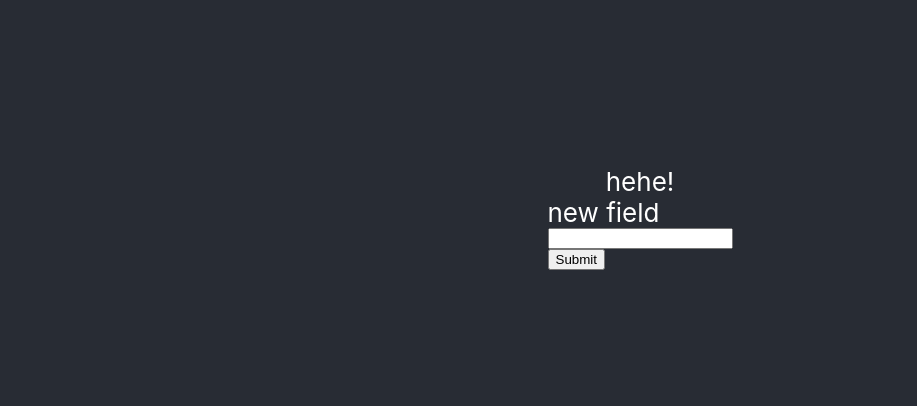
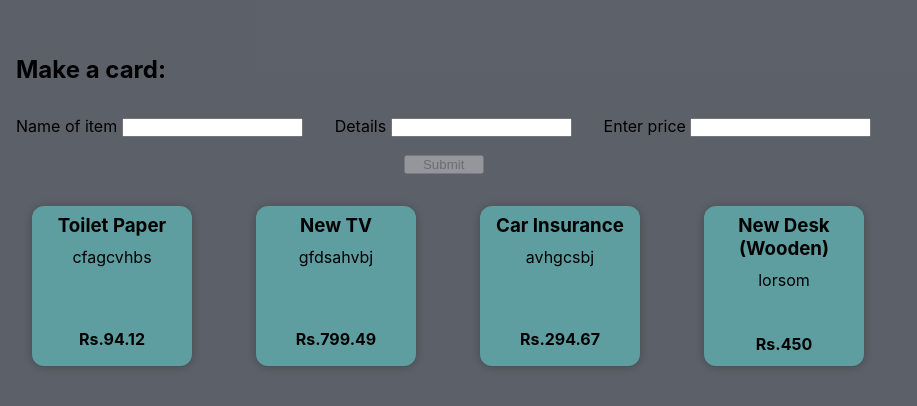
Before and after one commit to mohnish-sib/My-project1, a React (Create React App) app: page / in a window 1280 px wide. Shown: the part 182-588 px from the top of the page, without its empty margins (0-917 px from the left). Built offline with nearby package versions, Linux system fonts and the light colour scheme.

Commit message:
created cards

```diff
--- a/src/App.css
+++ b/src/App.css
@@ -1,11 +1,13 @@
 .App {
   text-align: center;
+  min-height: 100vh;
+  background-color: #3a404ad2;
+  display: flex;
+  flex-direction: column;
+  align-items: flex-start;
+  justify-content: center;
 }
 
-.App-logo {
-  height: 40vmin;
-  pointer-events: none;
-}
 
 @media (prefers-reduced-motion: no-preference) {
   .App-logo {
@@ -27,12 +29,7 @@
 .App-link {
   color: #61dafb;
 }
+.cards-container{
+  display: flex;
 
-@keyframes App-logo-spin {
-  from {
-    transform: rotate(0deg);
-  }
-  to {
-    transform: rotate(360deg);
-  }
 }
--- a/src/App.js
+++ b/src/App.js
@@ -4,9 +4,7 @@ import Main from './component/Main';
 function App() {
   return (
     <div className="App">
-      <header className="App-header">
         <Main />
-      </header>
     </div>
   );
 }
--- a/src/component/Main.js
+++ b/src/component/Main.js
@@ -1,10 +1,26 @@
+import { useState } from "react";
+import Card from "./card/Card";
+import { CARD_DETAILS } from "./details/Details";
 import FormComp from "./form/Form";
+import "../App.css";
 
 function Main() {
+  const [details, setDetails] = useState(CARD_DETAILS);
+
+
+
   return (
     <>
-      <div>hehe!</div>
       <FormComp />
+      <div className="cards-container">
+        {details.map((child) => (
+          <Card
+            title={child.title}
+            amount={child.amount}
+            info={child.info}
+          />
+        ))}
+      </div>
     </>
   );
 }
--- /dev/null
+++ b/src/component/card/Card.css
@@ -0,0 +1,33 @@
+* {
+    padding: 0;
+    margin: 0;
+}
+.cardContainer{
+    display: flex;
+    flex-direction: column;
+    justify-content: flex-start;
+    align-items: center;
+    height: 10rem;
+    width: 10rem;
+    border: 2px #000 bold;
+    border-radius: 12px;
+    box-shadow: 0 1px 8px rgba(0, 0, 0, 0.25);
+    margin: 2rem;
+    background-color: cadetblue;
+}
+.itemName{
+    padding: 0.5rem;
+}
+.subHeading{
+    padding: 2px;
+    height: 40%;
+}
+.price{
+    height: 30%;
+    padding: 2px;
+    display: flex;
+    align-items: center;
+    justify-content: center;
+    /* align-self: flex-end;
+    justify-self: flex-end; */
+}
--- /dev/null
+++ b/src/component/card/Card.js
@@ -0,0 +1,14 @@
+import React  from "react";
+import './Card.css';
+
+
+export default function Card(props) {
+
+    return(
+        <div className="cardContainer">
+            <h3 className="itemName">{props.title}</h3>
+            <p className="subHeading">{props.info}</p>
+            <h4 className="price">Rs.{props.amount}</h4>
+        </div>
+    );
+}
--- /dev/null
+++ b/src/component/details/Details.js
@@ -0,0 +1,21 @@
+export const CARD_DETAILS = [
+  {
+    id: "1",
+    title: "Toilet Paper",
+    amount: 94.12,
+    info: "cfagcvhbs",
+  },
+  { id: "2", title: "New TV", amount: 799.49, info: "gfdsahvbj" },
+  {
+    id: "3",
+    title: "Car Insurance",
+    amount: 294.67,
+    info: "avhgcsbj",
+  },
+  {
+    id: "4",
+    title: "New Desk (Wooden)",
+    amount: 450,
+    info: "lorsom",
+  },
+];
--- a/src/component/form/Form.css
+++ b/src/component/form/Form.css
@@ -1,6 +1,15 @@
 .form{
     display: flex;
-    flex-direction: column;
-    align-items: flex-start;
-    justify-content: center;
+    flex-direction: row;
+    align-items: center;
+    justify-content: space-between;
 }
+.submitBtn{
+    width: 5rem;
+}
+.formItem{
+    padding: 1rem;
+}
+.formHeading{
+    padding: 1rem;
+}
--- a/src/component/form/Form.js
+++ b/src/component/form/Form.js
@@ -1,25 +1,86 @@
-import React, {useState} from 'react';
-import './Form.css'
+import React, { useState } from "react";
+import "./Form.css";
 
 export default function FormComp() {
+  const [userInput, setUserInput] = useState({
+    name: "",
+    detail: "",
+    amount: "",
+  });
 
-    const [newval, setNewVal] = useState('');
+  const nameChange = (e) => {
+    setUserInput((prevState) => {
+      return { ...prevState, name: e.target.value };
+    });
+  };
 
-    const handleChange = (e) => {
-        setNewVal(e.target.value);
-    }
+  const detailChange = (e) => {
+    setUserInput((prevState) => {
+        return { ...prevState, detail: e.target.value };
+      });
+  };
 
-    const handleSubmit = () => {
-        alert(`Entered value is ${newval}`);
-    }
+  const amountChange = (e) => {
+    setUserInput((prevState) => {
+        return { ...prevState, amount: e.target.value };
+      });
+  };
 
-    return(
-        <>
-            <form className='form'>
-                <label>new field</label>
-                <input type="text" value={newval} onChange={handleChange}></input>
-                <button onClick={handleSubmit} >Submit</button>
-            </form>
-        </>
-    );
+  const handleSubmit = (e) => {
+    e.preventDefault(); // stops page from reload after submit
+    alert(`Entered value is ${userInput.name}`);
+    setUserInput({
+      name: "",
+      detail: "",
+      amount: "",
+    });
+  };
+
+  return (
+    <>
+      <h2 className="formHeading">Make a card:</h2>
+      <form onSubmit={handleSubmit}>
+        <div className="form">
+          <div className="formItem">
+            <label>Name of item </label>
+            <input
+              type="text"
+              value={userInput.name}
+              onChange={nameChange}
+            ></input>
+          </div>
+          <div className="formItem">
+            <label>Details </label>
+            <input
+              type="text"
+              value={userInput.detail}
+              onChange={detailChange}
+            ></input>
+          </div>
+          <div className="formItem">
+            <label>Enter price </label>
+            <input
+              type="text"
+              value={userInput.amount}
+              onChange={amountChange}
+            ></input>
+          </div>
+        </div>
+        <button
+          type="submit"
+          className="submitBtn"
+          disabled={
+            !(
+              userInput.name.trim() &&
+              userInput.detail.trim() &&
+              userInput.amount.trim()
+            )
+          }
+        >
+          Submit
+        </button>
+      </form>
+    </>
+  );
 }
+/* shift + option + A */
```
